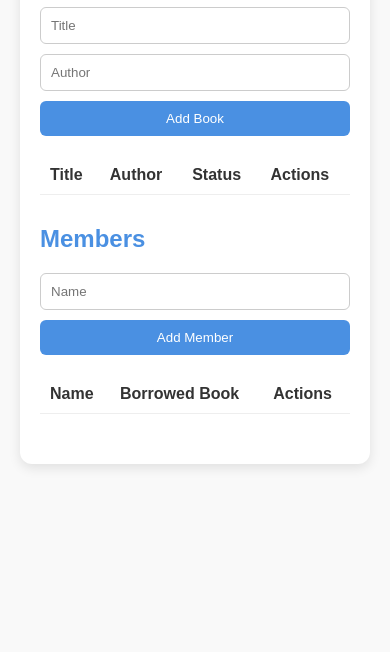
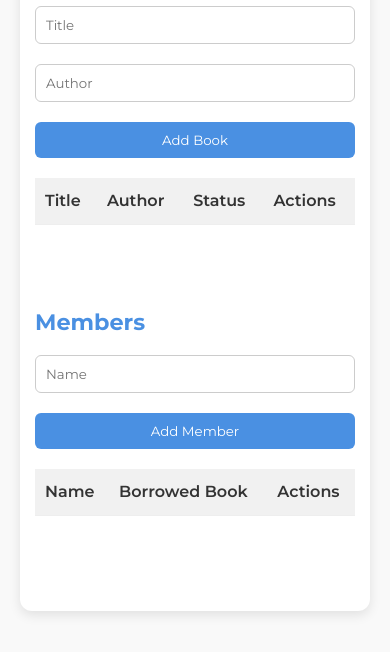
Before and after one commit to william2032/library_mngt_system, a website with bundled scripts: page index.html in a window 390 px wide. Shown: the part 192-844 px from the top of the page. Built offline with nearby package versions, Linux system fonts and the light colour scheme.

Commit message:
[done] to implement  responsive and UI styling

```diff
--- a/index.html
+++ b/index.html
@@ -4,6 +4,9 @@
     <meta charset="UTF-8" />
     <meta name="viewport" content="width=device-width, initial-scale=1.0" />
     <title>TextBook Management System</title>
+    <link rel="preconnect" href="https://fonts.googleapis.com">
+    <link rel="preconnect" href="https://fonts.gstatic.com" crossorigin>
+    <link href="https://fonts.googleapis.com/css2?family=Montserrat:ital,wght@0,100..900;1,100..900&display=swap" rel="stylesheet">
     <link rel="stylesheet" href="style.css" />
 </head>
 <body>
@@ -34,7 +37,9 @@
     <section>
         <h2>Members</h2>
         <form id="memberForm">
-            <label for="memberName"></label><input type="text" id="memberName" placeholder="Name" required />
+            <label for="memberName">
+                <input type="text" id="memberName" placeholder="Name" required />
+            </label>
             <button type="submit">Add Member</button>
         </form>
         <table>
--- a/src/app.ts
+++ b/src/app.ts
@@ -100,7 +100,7 @@ function getBookOptions(memberId: number): string {
     <select onchange="borrowBook(${memberId}, parseInt(this.value))">
         <option disabled selected> Borrow Book</option>
         ${options}
-     </select> ` : 'No book found';
+     </select> ` : 'Add Book';
 }
 
 //return books
--- a/style.css
+++ b/style.css
@@ -2,13 +2,14 @@
     box-sizing: border-box;
     margin: 0;
     padding: 0;
-    font-family: Arial, sans-serif;
+    font-family: 'Montserrat', sans-serif;
 }
 
 body {
     background-color: #f9f9f9;
     color: #333;
     padding: 20px;
+    line-height: 1.6;
 }
 
 .container {
@@ -17,24 +18,38 @@ body {
     background: #fff;
     padding: 20px;
     border-radius: 12px;
-    box-shadow: 0 4px 12px rgba(0,0,0,0.1);
+    box-shadow: 0 4px 12px rgba(0, 0, 0, 0.1);
 }
 
-h1, h2 {
+h1 {
     color: #4a90e2;
-    margin-bottom: 10px;
+    margin-bottom: 20px;
+    font-size: 1.8em;
+}
+
+h2 {
+    color: #4a90e2;
+    margin: 20px 0 15px;
+    font-size: 1.4em;
 }
 
 form {
     margin-bottom: 20px;
     display: flex;
     gap: 10px;
+    align-items: flex-end;
     flex-wrap: wrap;
 }
-
+label {
+    display: flex;
+    flex-direction: column;
+    justify-content: center;
+}
 input {
     padding: 10px;
+    width: 60%;
     flex: 1;
+    min-width: 250px;
     border: 1px solid #ccc;
     border-radius: 6px;
 }
@@ -42,10 +57,11 @@ input {
 button {
     padding: 10px 20px;
     background: #4a90e2;
+    cursor: pointer;
     color: white;
     border: none;
     border-radius: 6px;
-    cursor: pointer;
+    min-width: 100px;
     transition: background 0.3s;
 }
 
@@ -63,13 +79,51 @@ th, td {
     text-align: left;
     padding: 10px;
     border-bottom: 1px solid #eee;
+    vertical-align: middle;
 }
 
-@media (max-width: 600px) {
+th {
+    background: #f1f1f1;
+    font-weight: 600;
+}
+
+td.actions {
+    text-align: center;
+}
+
+td.actions button {
+    margin: 0 5px;
+    min-width: 70px;
+}
+
+select {
+    padding: 8px;
+    border: 1px solid #ccc;
+    border-radius: 6px;
+    font-size: 1em;
+    min-width: 150px;
+}
+
+section {
+    margin-bottom: 80px;
+}
+@media (max-width: 768px) {
+    .container {
+    padding: 15px;
+}
     form {
         flex-direction: column;
+        align-items: stretch;
     }
     input, button {
         width: 100%;
+        margin-bottom: 10px;
+    }
+    button {
+        margin-bottom: 0;
+    }
+    td.actions button {
+        width: 100%;
+        margin: 10px 0;
     }
 }
```
